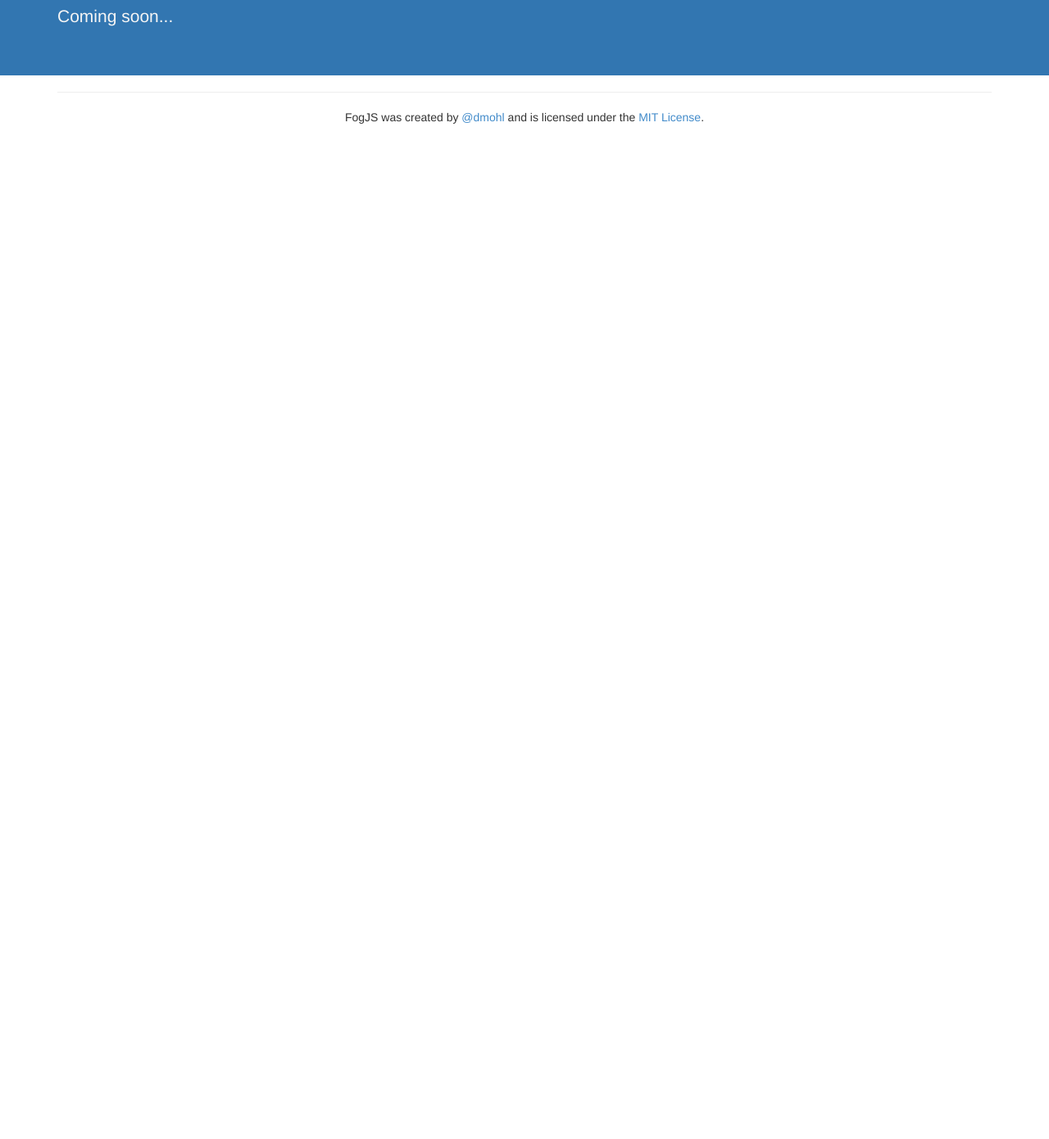
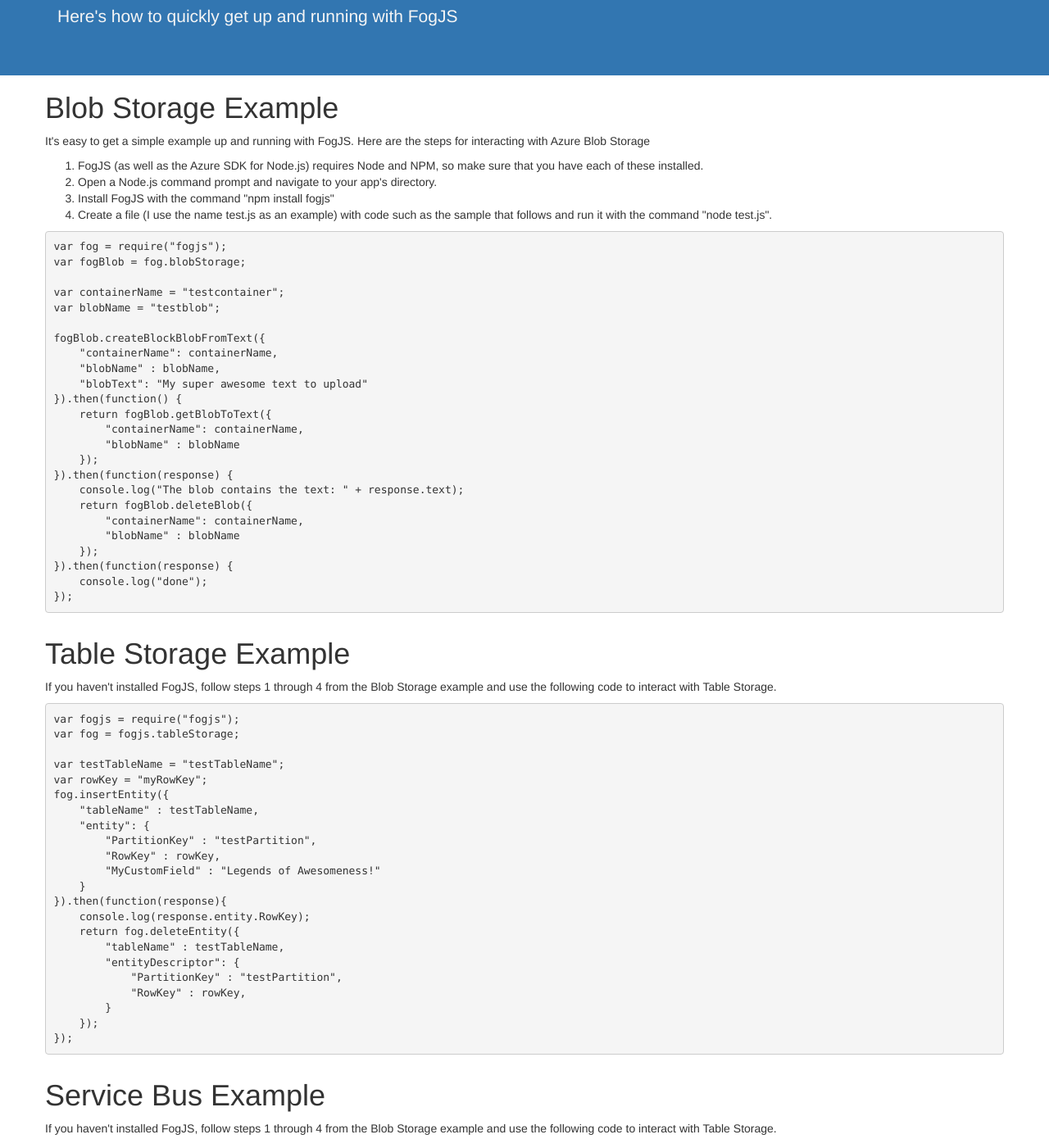
Before and after one commit to dmohl/fogjs.web, a plain HTML site: page gettingStarted.html in a window 1280 px wide. Shown: the part 186-1576 px from the top of the page at 82% size. Before the commit the page ends 800 px from the top, so only its background shows below. Drawn offline with Linux system fonts and the light colour scheme.

Commit message:
Added content to the Getting Started page

```diff
--- a/gettingStarted.html
+++ b/gettingStarted.html
@@ -46,28 +46,89 @@
     <div class="jumbotron">
       <div class="container">
         <h1>Getting Started with FogJS</h1>
-        <p>Coming soon...</p>
+        <p>Here's how to quickly get up and running with FogJS</p>
       </div>
     </div>
 
     <div class="container">
-      <!-- Example row of columns -->
-      <div class="row hide">
-        <div class="col-lg-4">
-          <h2>Heading</h2>
-          <p>Donec id elit non mi porta gravida at eget metus. Fusce dapibus, tellus ac cursus commodo, tortor mauris condimentum nibh, ut fermentum massa justo sit amet risus. Etiam porta sem malesuada magna mollis euismod. Donec sed odio dui. </p>
-          <p><a class="btn btn-default" href="#">View details &raquo;</a></p>
-        </div>
-        <div class="col-lg-4">
-          <h2>Heading</h2>
-          <p>Donec id elit non mi porta gravida at eget metus. Fusce dapibus, tellus ac cursus commodo, tortor mauris condimentum nibh, ut fermentum massa justo sit amet risus. Etiam porta sem malesuada magna mollis euismod. Donec sed odio dui. </p>
-          <p><a class="btn btn-default" href="#">View details &raquo;</a></p>
-       </div>
-        <div class="col-lg-4">
-          <h2>Heading</h2>
-          <p>Donec sed odio dui. Cras justo odio, dapibus ac facilisis in, egestas eget quam. Vestibulum id ligula porta felis euismod semper. Fusce dapibus, tellus ac cursus commodo, tortor mauris condimentum nibh, ut fermentum massa justo sit amet risus.</p>
-          <p><a class="btn btn-default" href="#">View details &raquo;</a></p>
-        </div>
+      <div class="row">
+          <h1>Blob Storage Example</h1>
+          <p>It's easy to get a simple example up and running with FogJS. Here are the steps for interacting with Azure Blob Storage</p>
+          <ol>
+              <li>FogJS (as well as the Azure SDK for Node.js) requires Node and NPM, so make sure that you have each of these installed.</li>
+              <li>Open a Node.js command prompt and navigate to your app's directory.</li>
+              <li>Install FogJS with the command "npm install fogjs"</li>
+              <li>Create a file (I use the name test.js as an example) with code such as the sample that follows and run it with the command "node test.js".</li>
+          </ol>
+          <pre>
+var fog = require("fogjs");
+var fogBlob = fog.blobStorage;
+
+var containerName = "testcontainer";
+var blobName = "testblob";
+
+fogBlob.createBlockBlobFromText({
+    "containerName": containerName,
+    "blobName" : blobName,
+    "blobText": "My super awesome text to upload"
+}).then(function() {
+    return fogBlob.getBlobToText({
+        "containerName": containerName,
+        "blobName" : blobName
+    });
+}).then(function(response) {
+    console.log("The blob contains the text: " + response.text);
+    return fogBlob.deleteBlob({
+        "containerName": containerName,
+        "blobName" : blobName
+    });
+}).then(function(response) {
+    console.log("done");
+});</pre>
+      </div>
+      <div class="row">
+          <h1>Table Storage Example</h1>
+          <p>If you haven't installed FogJS, follow steps 1 through 4 from the Blob Storage example and use the following code to interact with Table Storage.</p>
+          <pre>
+var fogjs = require("fogjs");
+var fog = fogjs.tableStorage;
+
+var testTableName = "testTableName";
+var rowKey = "myRowKey";
+fog.insertEntity({
+    "tableName" : testTableName,
+    "entity": {
+        "PartitionKey" : "testPartition",
+        "RowKey" : rowKey,
+        "MyCustomField" : "Legends of Awesomeness!"
+    }
+}).then(function(response){
+    console.log(response.entity.RowKey);
+    return fog.deleteEntity({
+        "tableName" : testTableName,
+        "entityDescriptor": {
+            "PartitionKey" : "testPartition",
+            "RowKey" : rowKey,
+        }
+    });
+});</pre>
+      </div>
+
+      <div class="row">
+          <h1>Service Bus Example</h1>
+          <p>If you haven't installed FogJS, follow steps 1 through 4 from the Blob Storage example and use the following code to interact with Table Storage.</p>
+          <pre>
+var fogjs = require("fogjs");
+var fog = fogjs.serviceBus;
+
+var queueName = "testQueue";
+
+fog.receiveQueueMessage({"queuePath": queueName})
+.then(function(response) {
+    console.log(response.receivedMessage.body);
+});
+
+fog.sendQueueMessage({ "queuePath" : queueName, "message" : "Test Message"});</pre>
       </div>
 
       <hr>
```
